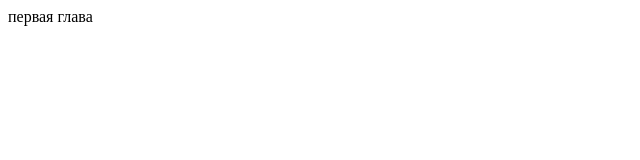
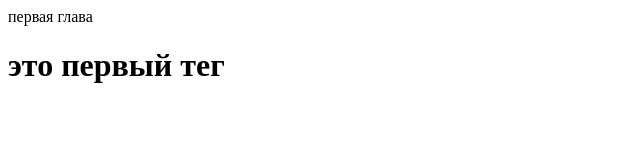
Before and after one commit to SinecGit/Sinec_Git, a plain HTML site: page index.html in a window 1280 px wide. Shown: the whole page, without its empty margins (0-640 px from the left). Drawn offline with Linux system fonts and the light colour scheme.

```diff
--- a/index.html
+++ b/index.html
@@ -4,6 +4,7 @@
     <meta charset="UTF-8">
     <title>Привет, это главная страница</title>
     <div>первая глава</div>
+    <h1>это первый тег</h1>
 </head>
 <body>
 
```
